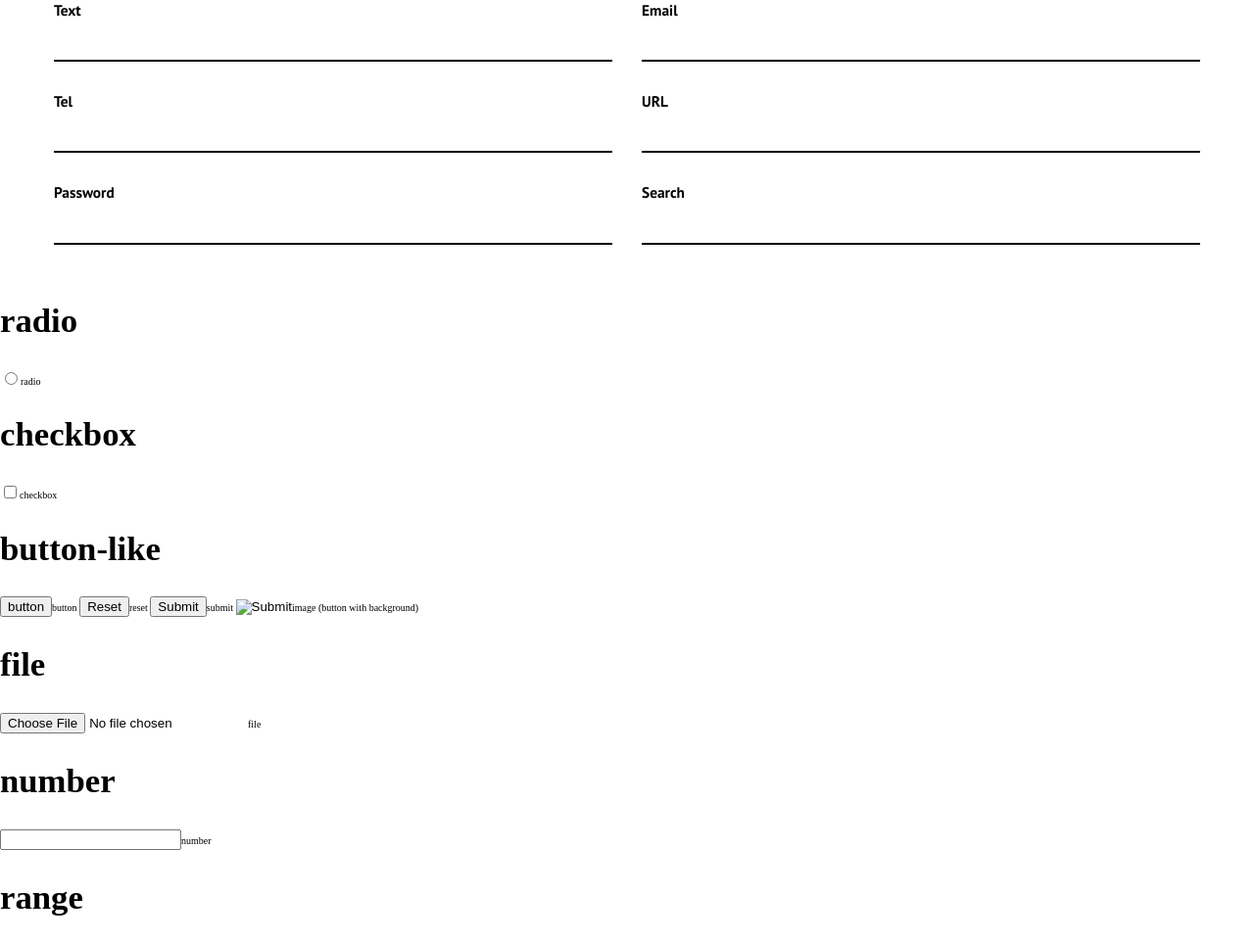
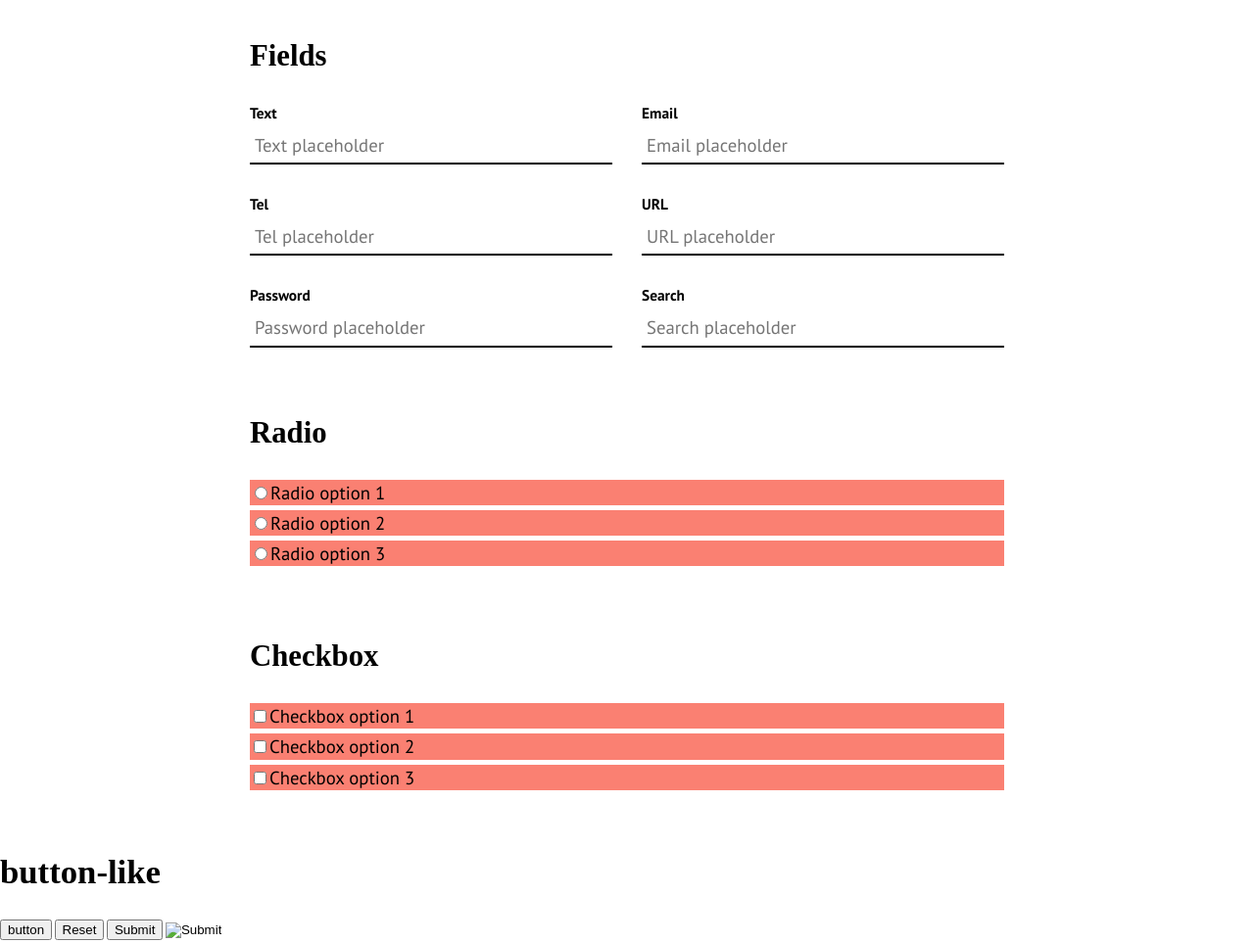
Before and after one commit to Jaspero/modular-style, a plain HTML site: page index.html in a window 1280 px wide. Shown: the top 963 px of the page at 98% size. Drawn offline with Linux system fonts and the light colour scheme.

Commit message:
Inputs progress :construction:

```diff
--- a/assets/style/essentials/grid.scss
+++ b/assets/style/essentials/grid.scss
@@ -34,6 +34,8 @@ $gutter-half: $gutter/2; // Don't change this
     max-width: $contained-width;
     margin: 0 auto;
   }
+
+  &.center { justify-content: center; }
 
   .col-1 { flex-basis: 8.3333%; }
   .col-2 { flex-basis: 16.6666%; }
--- a/assets/style/inputs.scss
+++ b/assets/style/inputs.scss
@@ -1,3 +1,5 @@
+form h3 {margin: 4rem 0 0;} // TODO: REMOVE
+
 /*==================================================
 
   FIELD & LABEL
@@ -9,6 +11,7 @@ $input-max: 2rem; // Largest font size
 
 $label-min: 1.4rem; // Smallest font size
 $label-max: 1.6rem; // Largest font size
+
 .field {
 
   label {
@@ -23,6 +26,7 @@ $label-max: 1.6rem; // Largest font size
 
   }
 }
+
 
 /*==================================================
 
@@ -54,7 +58,7 @@ input[type=search] {
   // Style
 
   // Focus
-  &:focus {}
+  &:focus { background: #eee; }
 
   // Valid
   &:valid {}
@@ -63,9 +67,16 @@ input[type=search] {
   &:invalid {}
 
   // Placeholder
-  &::Placeholder {}
+  &::Placeholder {
 
+    // Font
+    @include fluid-type($min_width, $max_width, $input-min, $input-max);
+    font-family: $font-regular;
+    line-height: 1.4;
+
+  }
 }
+
 
 /*==================================================
 
@@ -73,11 +84,45 @@ input[type=search] {
 
 ==================================================*/
 
+.radio {
+
+  background: salmon;
+
+  label {
+
+    // Font
+    @include fluid-type($min_width, $max_width, $input-min, $input-max);
+    font-family: $font-regular;
+    line-height: 1.4;
+
+  }
+
+  input[type=radio] {}
+}
+
+
 /*==================================================
 
   CHECKBOX
 
 ==================================================*/
+
+.checkbox {
+
+    background: salmon;
+
+    label {
+
+      // Font
+      @include fluid-type($min_width, $max_width, $input-min, $input-max);
+      font-family: $font-regular;
+      line-height: 1.4;
+
+    }
+
+    input[type=checkbox] {}
+  }
+
 
 /*==================================================
 
--- a/index.html
+++ b/index.html
@@ -16,96 +16,126 @@ sass --watch style.scss:style.css
 <header></header>
 
 <form action="">
-    <div class="row contained">
-        <div class="col-6">
+
+    <div class="row contained center">
+        <div class="col-8 col-s-10">
+            <h3>Fields</h3>
+        </div>
+    </div>
+    <div class="row contained center">
+        <div class="col-4 col-s-10">
             <div class="field">
                 <label for="id_text">Text</label>
-                <input id="id_text" type="text">
+                <input id="id_text" type="text" placeholder="Text placeholder">
             </div>
         </div>
-        <div class="col-6">
+        <div class="col-4 col-s-10">
             <div class="field">
                 <label for="id_email">Email</label>
-                <input id="id_email" type="email">
-            </div>
-        </div>
-        <div class="col-6">
-            <div class="field">
-                <label for="id_tel">Tel</label>
-                <input id="id_tel" type="tel">
-            </div>
-        </div>
-        <div class="col-6">
-            <div class="field">
-                <label for="id_url">URL</label>
-                <input id="id_url" type="url">
-            </div>
-        </div>
-        <div class="col-6">
-            <div class="field">
-                <label for="id_password">Password</label>
-                <input id="id_password" type="password">
-            </div>
-        </div>
-        <div class="col-6">
-            <div class="field">
-                <label for="id_search">Search</label>
-                <input id="id_search" type="search">
+                <input id="id_email" type="email" placeholder="Email placeholder">
             </div>
         </div>
     </div>
+    <div class="row contained center">
+        <div class="col-4 col-s-10">
+            <div class="field">
+                <label for="id_tel">Tel</label>
+                <input id="id_tel" type="tel" placeholder="Tel placeholder">
+            </div>
+        </div>
+        <div class="col-4 col-s-10">
+            <div class="field">
+                <label for="id_url">URL</label>
+                <input id="id_url" type="url" placeholder="URL placeholder">
+            </div>
+        </div>
+    </div>
+    <div class="row contained center">
+        <div class="col-4 col-s-10">
+            <div class="field">
+                <label for="id_password">Password</label>
+                <input id="id_password" type="password" placeholder="Password placeholder">
+            </div>
+        </div>
+        <div class="col-4 col-s-10">
+            <div class="field">
+                <label for="id_search">Search</label>
+                <input id="id_search" type="search" placeholder="Search placeholder">
+            </div>
+        </div>
+    </div>
+
+    <div class="row contained center">
+        <div class="col-8 col-s-10">
+            <h3>Radio</h3>
+        </div>
+    </div>
+    <div class="row contained center">
+        <div class="col-8 col-s-10">
+            <div class="field radio">
+                <label for="id_radio-1"><input id="id_radio-1" name="radio" type="radio">Radio option 1</label>
+            </div>
+            <div class="field radio">
+                <label for="id_radio-2"><input id="id_radio-2" name="radio" type="radio">Radio option 2</label>
+            </div>
+            <div class="field radio">
+                <label for="id_radio-3"><input id="id_radio-3" name="radio" type="radio">Radio option 3</label>
+            </div>
+        </div>
+    </div>
+
+    <div class="row contained center">
+        <div class="col-8 col-s-10">
+            <h3>Checkbox</h3>
+        </div>
+    </div>
+    <div class="row contained center">
+        <div class="col-8 col-s-10">
+            <div class="field checkbox">
+                <label for="id_checkbox-1"><input id="id_checkbox-1" name="checkbox" type="checkbox">Checkbox option 1</label>
+            </div>
+            <div class="field checkbox">
+                <label for="id_checkbox-2"><input id="id_checkbox-2" name="checkbox" type="checkbox">Checkbox option 2</label>
+            </div>
+            <div class="field checkbox">
+                <label for="id_checkbox-3"><input id="id_checkbox-3" name="checkbox" type="checkbox">Checkbox option 3</label>
+            </div>
+        </div>
+    </div>
+
 </form>
 
 
 <inputs>
 
-    <h2>radio</h2>
-    <input type="radio">radio
-
-    <h2>checkbox</h2>
-    <input type="checkbox">checkbox
-
     <h2>button-like</h2>
-    <input type="button" value="button">button
-    <input type="reset">reset
-    <input type="submit">submit
-    <input type="image">image (button with background)
+    <input type="button" value="button">
+    <input type="reset">
+    <input type="submit">
+    <input type="image">
 
     <h2>file</h2>
-    <input type="file">file
+    <input type="file">
 
     <h2>number</h2>
-    <input type="number">number
+    <input type="number">
 
     <h2>range</h2>
-    <input type="range">range
+    <input type="range">
 
     <h2>color</h2>
-    <input type="color">color
+    <input type="color">
 
     <h2>date/time</h2>
-    <input type="date">date
-    <input type="datetime-local">datetime-local
-    <input type="month">month
-    <input type="week">week
-    <input type="time">time
+    <input type="date">
+    <input type="datetime-local">
+    <input type="month">
+    <input type="week">
+    <input type="time">
 
 </inputs>
 
 <main>
-
-    <h1>Heading 1</h1>
-    <h2>Heading 2</h2>
-    <h3>Heading 3</h3>
-    <h4>Heading 4</h4>
-    <h5>Heading 5</h5>
-    <h6>Heading 6</h6>
-
-    <p>Lorem ipsum dolor sit amet, consectetur adipiscing elit, sed do eiusmod tempor incididunt ut labore et dolore magna aliqua. Ut enim ad minim veniam, quis nostrud exercitation ullamco laboris nisi ut aliquip ex ea commodo consequat. Duis aute irure dolor in reprehenderit in voluptate velit esse cillum dolore eu fugiat nulla pariatur. Excepteur sint occaecat cupidatat non proident, sunt in culpa qui officia deserunt mollit anim id est laborum.</p>
-
-    <p><a class="underline" href="http://www.google.com" target="_blank">Tricky Handgloves</a></p>
-
-    <button>Are you awesome?</button>
 
     <h1>Normal grid</h1>
     <div class="row">
@@ -219,6 +249,19 @@ sass --watch style.scss:style.css
         <div class="col-12"><p>12</p></div>
     </div>
 
+    <h1>Heading 1</h1>
+    <h2>Heading 2</h2>
+    <h3>Heading 3</h3>
+    <h4>Heading 4</h4>
+    <h5>Heading 5</h5>
+    <h6>Heading 6</h6>
+
+    <p>Lorem ipsum dolor sit amet, consectetur adipiscing elit, sed do eiusmod tempor incididunt ut labore et dolore magna aliqua. Ut enim ad minim veniam, quis nostrud exercitation ullamco laboris nisi ut aliquip ex ea commodo consequat. Duis aute irure dolor in reprehenderit in voluptate velit esse cillum dolore eu fugiat nulla pariatur. Excepteur sint occaecat cupidatat non proident, sunt in culpa qui officia deserunt mollit anim id est laborum.</p>
+
+    <p><a class="underline" href="http://www.google.com" target="_blank">Tricky Handgloves</a></p>
+
+    <button>Are you awesome?</button>
+
 </main>
 
 <footer></footer>
```
Also changed, not shown: style.css, 1 other file.
